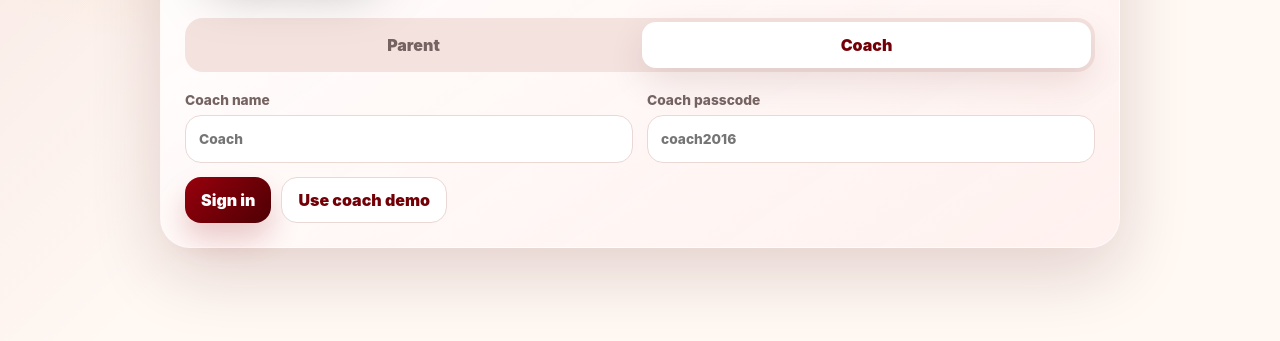
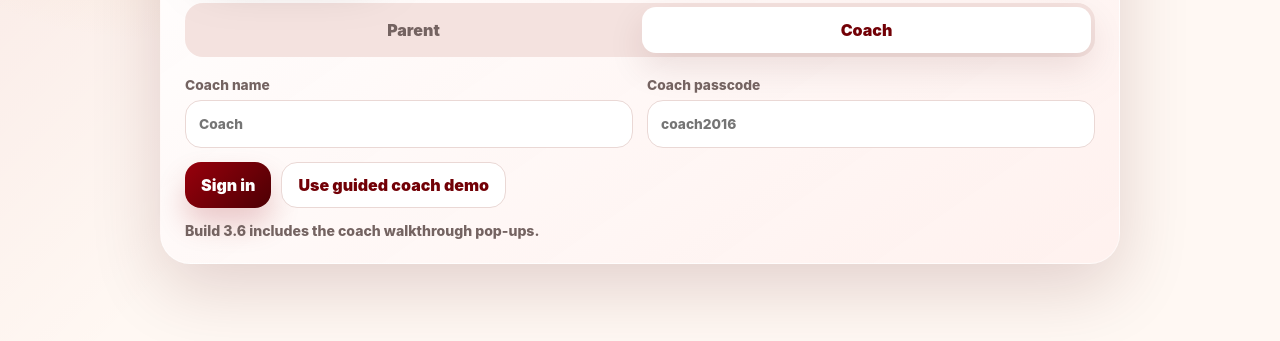
Before and after one commit to fraxur/largs-colts-2016s-app, a plain HTML site: page index.html in a window 1280 px wide. Both pictures are taken after a click on the button "Coach". Shown: the part 375-716 px from the top of the page. Drawn offline with Linux system fonts and the light colour scheme.

Commit message:
Add files via upload
Build 3.6

```diff
--- a/app.js
+++ b/app.js
@@ -1,5 +1,5 @@
-const storageKey = "largs-colts-2016s-coach-test-2";
-const appVersion = "3.5";
+const storageKey = "largs-colts-2016s-coach-test-3";
+const appVersion = "3.6";
 const crestPath = "assets/LargsColtsCrest.png";
 
 const teams = [
@@ -772,8 +772,9 @@ function coachLoginView() {
       </label>
       <div class="auth-actions">
         <button class="primary-button" type="submit">Sign in</button>
-        <button class="secondary-button" type="button" data-action="demo-coach">Use coach demo</button>
-      </div>
+        <button class="secondary-button" type="button" data-action="demo-coach">Use guided coach demo</button>
+      </div>
+      <p class="demo-build-note">Build ${appVersion} includes the coach walkthrough pop-ups.</p>
     </form>
   `;
 }
--- a/index.html
+++ b/index.html
@@ -10,14 +10,14 @@
     <meta name="apple-mobile-web-app-capable" content="yes">
     <meta name="apple-mobile-web-app-title" content="Colts 2016s">
     <meta name="apple-mobile-web-app-status-bar-style" content="black-translucent">
-    <link rel="manifest" href="manifest.json?v=coach-test-2">
+    <link rel="manifest" href="manifest.json?v=coach-test-3">
     <link rel="icon" href="assets/LargsColtsCrest.png" type="image/png">
     <link rel="apple-touch-icon" href="assets/LargsColtsCrest.png">
-    <link rel="stylesheet" href="styles.css?v=coach-test-2">
+    <link rel="stylesheet" href="styles.css?v=coach-test-3">
   </head>
   <body>
     <div id="app"></div>
     <div id="toast" class="toast" role="status" aria-live="polite"></div>
-    <script src="app.js?v=coach-test-2"></script>
+    <script src="app.js?v=coach-test-3"></script>
   </body>
 </html>
--- a/styles.css
+++ b/styles.css
@@ -177,6 +177,14 @@ a {
   display: flex;
   flex-wrap: wrap;
   gap: 10px;
+}
+
+.demo-build-note {
+  grid-column: 1 / -1;
+  margin: 0;
+  color: var(--muted);
+  font-size: 0.88rem;
+  font-weight: 850;
 }
 
 .field,
```
Also changed, not shown: service-worker.js (+6 -6 lines).
